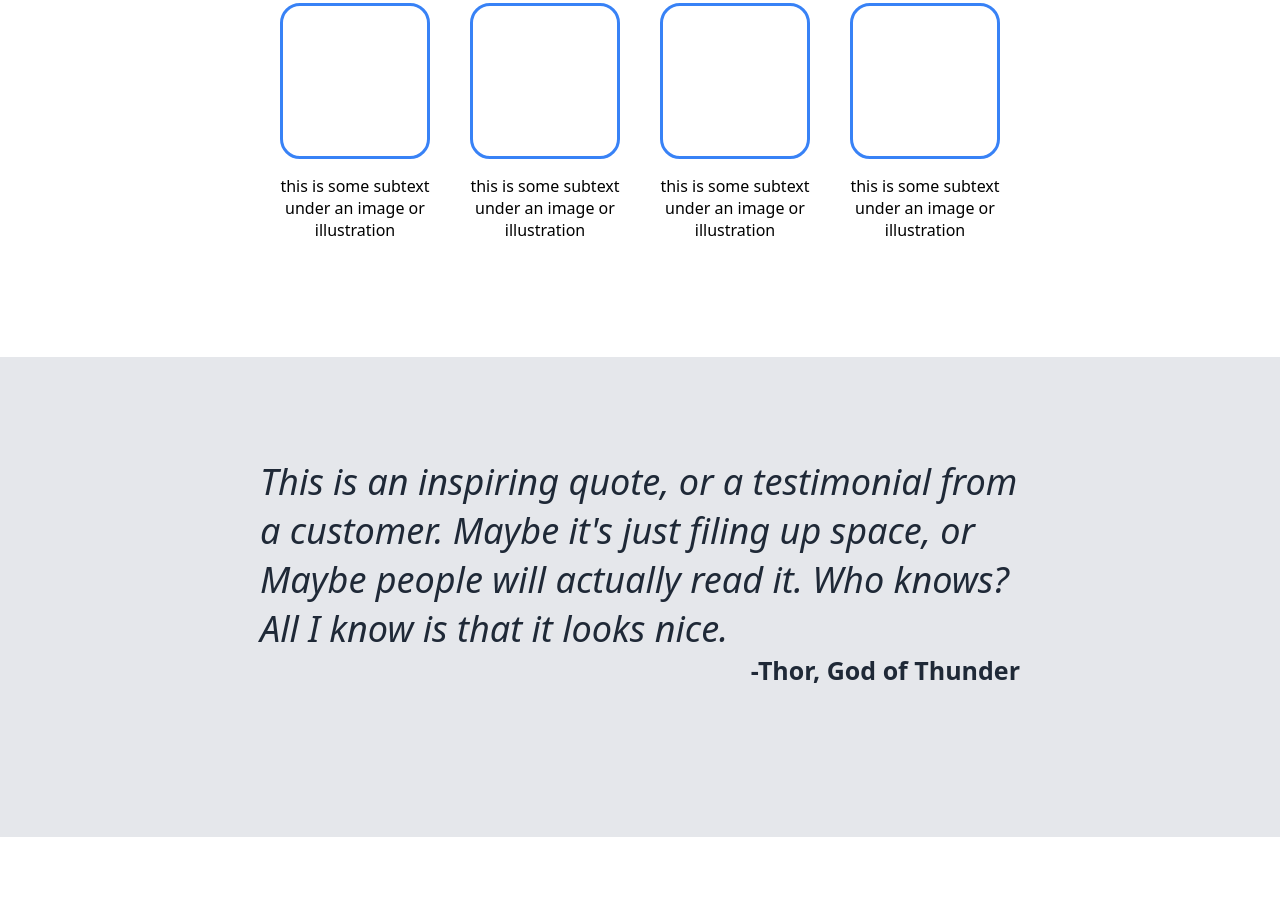
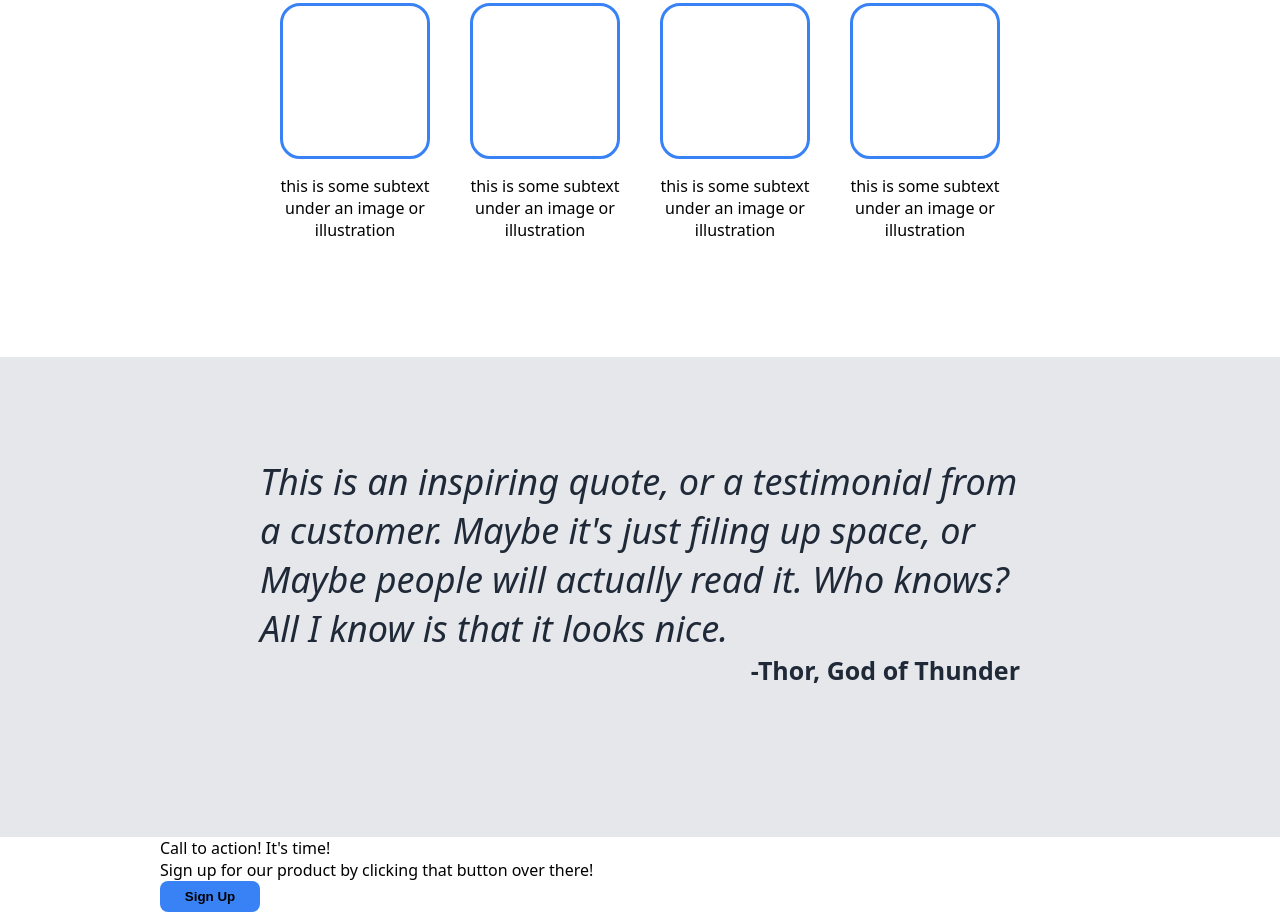
Before and after one commit to Pascal-Rutter/odin-landing_page, a plain HTML site: page index.html in a window 1280 px wide. Shown: the part 669-1581 px from the top of the page. Before the commit the page ends 1506 px from the top, so only its background shows below. Drawn offline with Linux system fonts and the light colour scheme.

Commit message:
Add hmtl Call-to-Action section
Not quiet sure wether it would have been better to restructure the html,
so that some styles from the section above would have been applied to
this new section. But the effort and risk of Problems evolving didn't
seem worth it.

```diff
--- a/index.html
+++ b/index.html
@@ -65,5 +65,15 @@
             <div>-Thor, God of Thunder</div>
         </div>
     </div>
+    <div class="call-to-action">
+        <div>
+            <div class="action-caption">
+                Call to action! It's time!
+            </div>
+            <div>Sign up for our product by clicking that button
+                over there!</div>
+            <button class="action-button">Sign Up</button>
+        </div>
+    </div>
 </body>
 </html>
```
